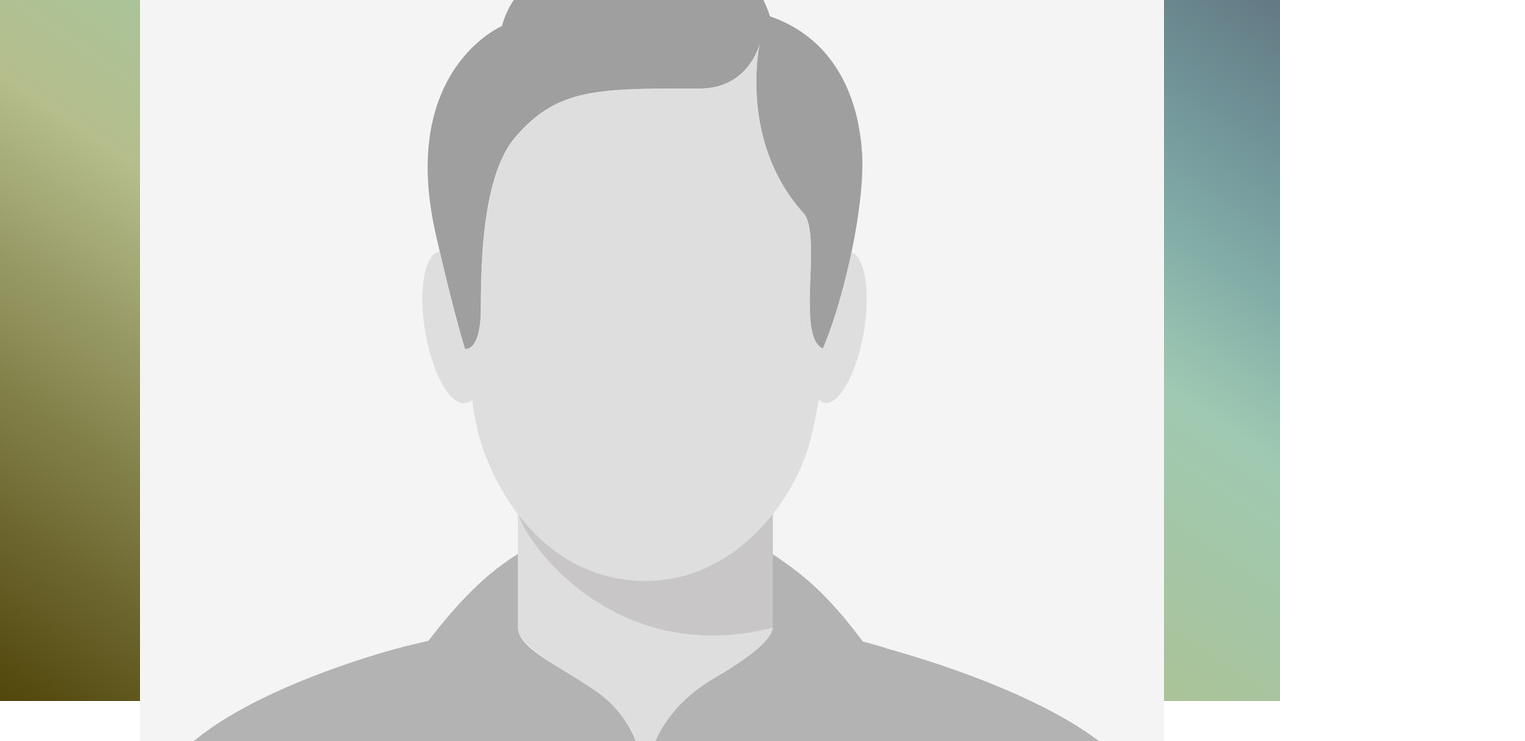
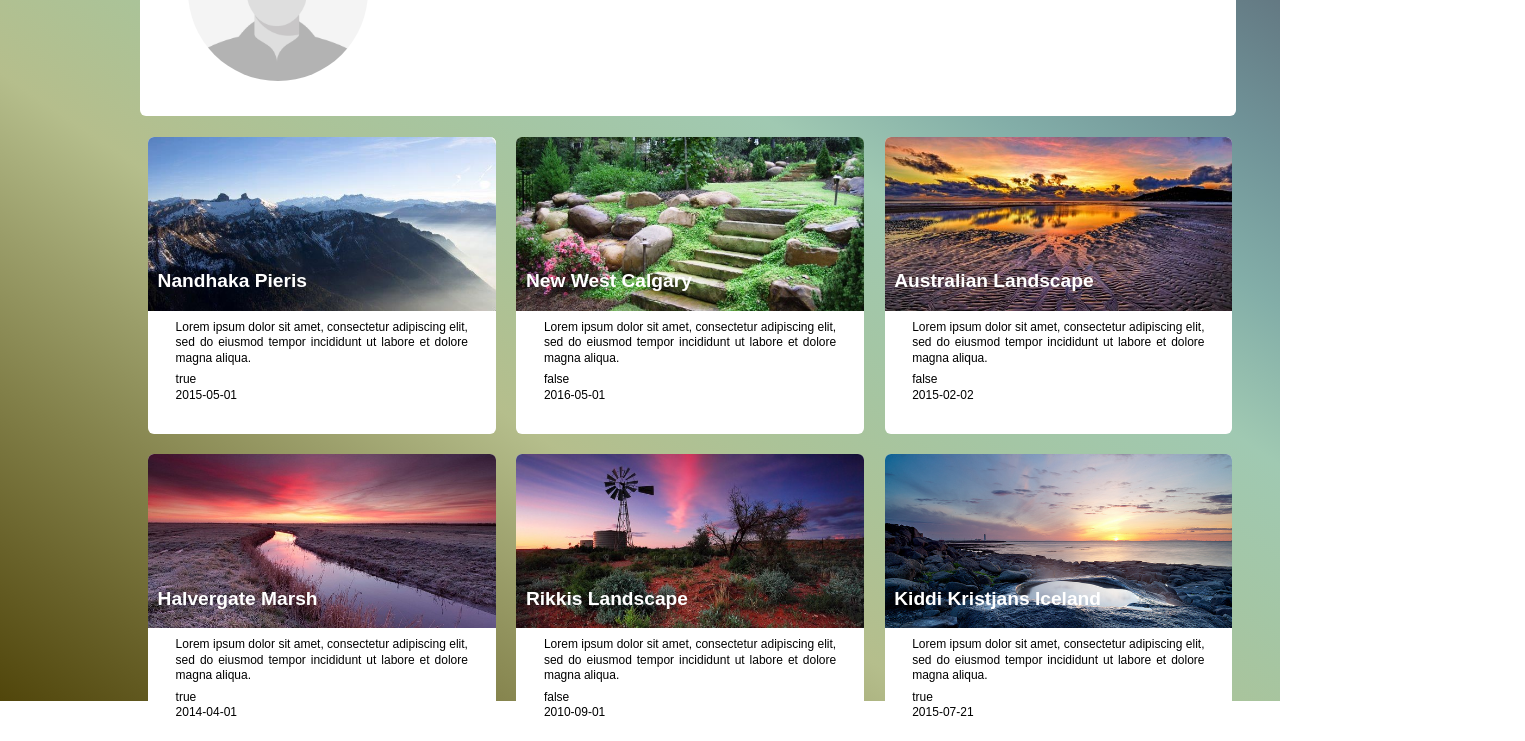
Before and after one commit to dinoquarin/cl-code-test, a plain HTML site: page index.html in a window 1280 px wide. Shown: the part 163-904 px from the top of the page, 1525 px wide, since content can reach past the window. Drawn offline with Linux system fonts and the light colour scheme.

Commit message:
css and script structure update
for photos and profile

```diff
--- a/scripts.js
+++ b/scripts.js
@@ -22,9 +22,14 @@ fetch(myRequest)
 
 
         document.getElementById('user-profile__container').innerHTML += `
-        <img src="${userPhoto}" />
-        <h1>${userName }</h1>
-        ${userBio}</br>
+        <div class="user-profile--img"><img src="${userPhoto}" /></div>
+            <div class="user-profile--bio-container">
+                <h1 class="user-profile--name">${userName }</h1>
+                <div class="user-profile__bio">
+                    <div class="bio--title">Bio</div>
+                    ${userBio}
+                </div>
+            </div>
         ${userPhone}</br>
         ${userEmail}
         `;
@@ -35,14 +40,25 @@ fetch(myRequest)
 
         Object.keys(photosList).forEach(function (item) {
             document.getElementById('photos-card__container').innerHTML += `
-            <img src="${photosList[item].img}" />
-            ${photosList[item].title}<br/>
-            ${photosList[item].description}<br/>
-            ${photosList[item].featured}<br/>
-            ${photosList[item].date}
+            <div class="photos-card">
+                <div class="photos-card--img">
+                    <div class="photos-card--title">${photosList[item].title}</div>
+                    <img src="${photosList[item].img}" />
+                </div>
+                <div class="photos-card--description">
+                <p>${photosList[item].description}</p>
+                <div class="photos-card--featured">${photosList[item].featured}</div>
+                <div class="photos-card--date">${photosList[item].date}</div>
+            </div>
+            </div>
+
             `;
         });
 
+         // ${photosList[item].title}<br/>
+            // ${photosList[item].description}<br/>
+            // ${photosList[item].featured}<br/>
+            // ${photosList[item].date}
 
     // end fetch request
     });
--- a/styles.css
+++ b/styles.css
@@ -34,8 +34,22 @@ html, body{
     width:80%;
     max-width:1000px;
 }
+#user-profile__container{
+    display: -ms-grid;
+    display: grid;
+    -ms-grid-columns: [image] 18% [bio] 60% [contact] 16%;
+    grid-template-columns: [image] 18% [bio] 60% [contact] 16%;
+    width: 100%;
 
-
+    background-color: #fff;
+    border-radius: 6px;
+    padding:2em 3em;
+}
+.user-profile--img img {
+    -webkit-clip-path: circle(50% at 50% 50%);
+    clip-path: circle(50% at 50% 50%);
+    width:100%;
+}
 
 
 /* photos */
@@ -49,3 +63,43 @@ html, body{
 
     padding:1.3em 0 0 .5em;
 }
+
+.photos-card {
+    border-radius: 6px;
+    background-color:#fff;
+    padding-bottom:.75em;
+}
+.photos-card--title {
+    position: absolute;
+    top:76%;
+    font-weight: bold;
+    color:#fff;
+    font-size:1.2rem;
+    padding-left:.5em;
+}
+.photos-card--img {
+    position: relative;
+    width:100%;
+}
+
+.photos-card--img img{
+    width: 100%;
+    border-top-left-radius: 6px;
+    border-top-right-radius: 6px;
+}
+.photos-card--description{
+    padding:.5em 2.3em 1.5em;
+    font-size:.75rem;
+    line-height: 1.3;
+}
+.photos-card--description p{
+    text-align:justify;
+    text-justify: inter-word;
+    max-width: 70ch;
+    margin-bottom:.5em;
+}
+.photos-card--featured {
+    width: 50%;
+    display: inline-block;
+
+}
```
